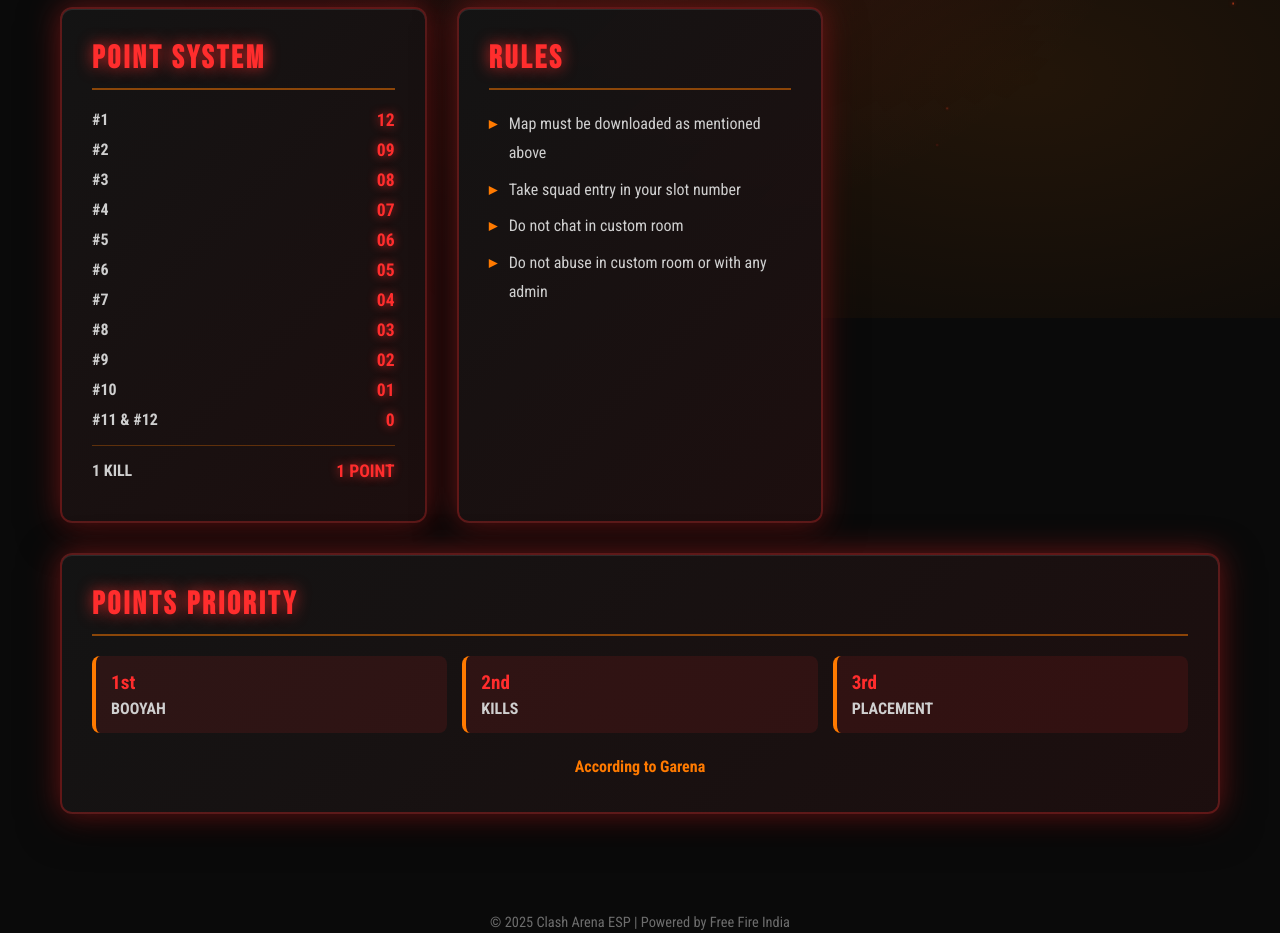
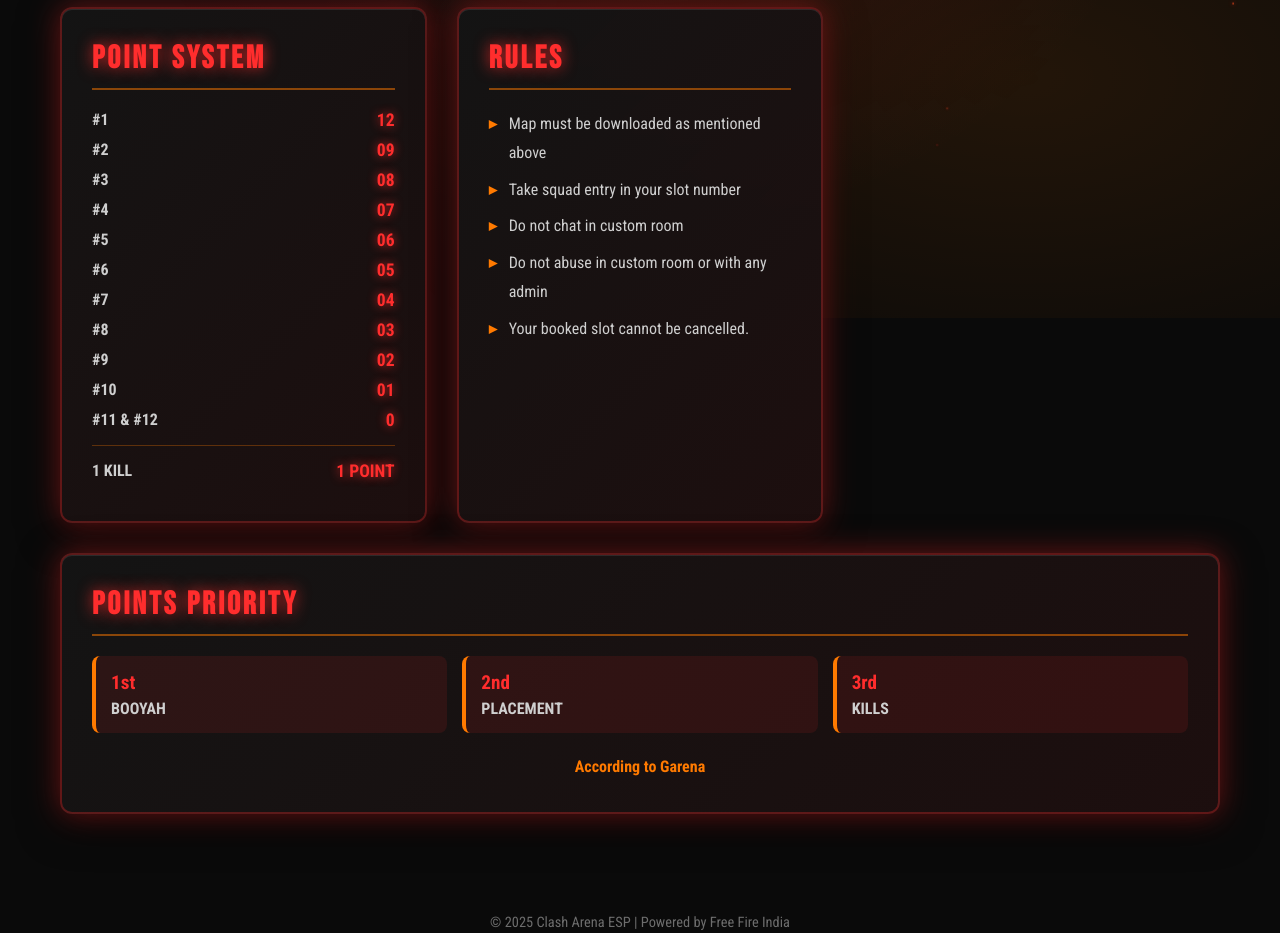
Before and after one commit to Neel2610/LOGOS, a plain HTML site: page index.html in a window 1280 px wide. Shown: the part 482-1415 px from the top of the page. Drawn offline with nearby package versions, Linux system fonts and the light colour scheme.

Commit message:
Update list items and priority labels in index.html

```diff
--- a/index.html
+++ b/index.html
@@ -373,6 +373,7 @@
                     <li>Take squad entry in your slot number</li>
                     <li>Do not chat in custom room</li>
                     <li>Do not abuse in custom room or with any admin</li>
+                    <li>Your booked slot cannot be cancelled. </li>
                 </ul>
             </div>
 
@@ -385,11 +386,11 @@
                     </div>
                     <div class="priority-item">
                         <strong>2nd</strong>
-                        KILLS
+                        PLACEMENT
                     </div>
                     <div class="priority-item">
                         <strong>3rd</strong>
-                        PLACEMENT
+                       KILLS
                     </div>
                 </div>
                 <p style="margin-top: 20px; text-align: center; color: #FF7A00; font-weight: 700;">According to Garena</p>
```
